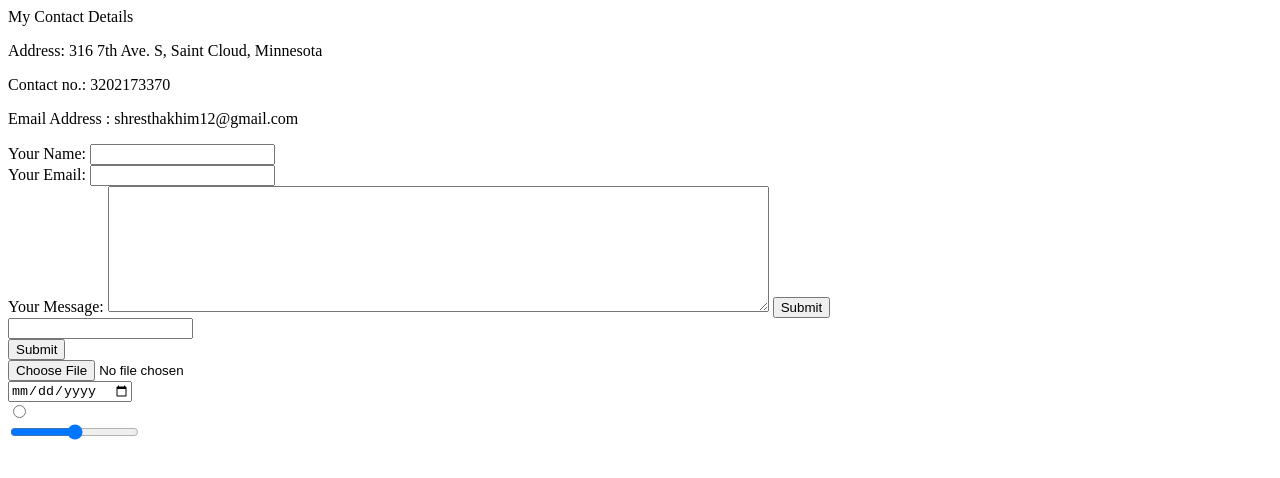
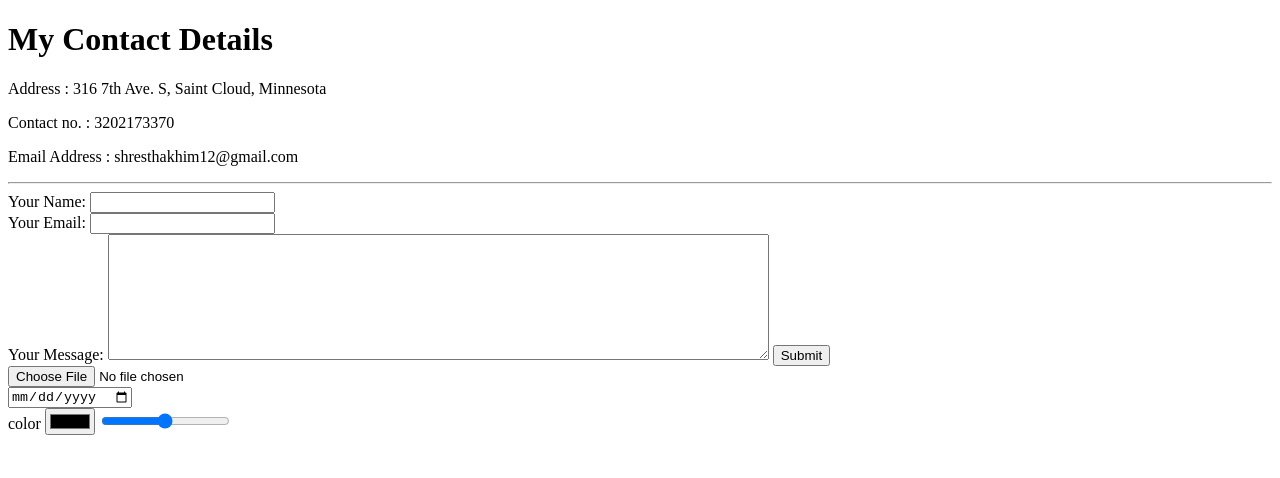
Before and after one commit to Khim356/CV, a plain HTML site: page contactinfo.html in a window 1280 px wide. Drawn offline with Linux system fonts and the light colour scheme.

Commit message:
updated contactinfo.html

```diff
--- a/contactinfo.html
+++ b/contactinfo.html
@@ -5,10 +5,11 @@
     <title>Contact Details</title>
   </head>
   <body>
-    <h>My Contact Details </h1>
-      <p>Address: 316 7th Ave. S, Saint Cloud, Minnesota</p>
-      <p>Contact no.: 3202173370</p>
+    <h1>My Contact Details </h1>
+      <p>Address : 316 7th Ave. S, Saint Cloud, Minnesota</p>
+      <p>Contact no. : 3202173370</p>
       <p>Email Address : shresthakhim12@gmail.com</p>
+      <hr>
 
 
 
@@ -24,11 +25,12 @@
         <input type="submit" name="" > <br>
       </form>
       <form class="" action="index.html" method="post">
-        <input type="text" ><br>
-        <input type="submit" ><br>
+
+
         <input type="file" > <br>
         <input type="date" > <br>
-        <input type="radio" > <br>
+        <label> color </label>
+        <input type = "color" />
         <input type="range" />
 
       </form>
```
